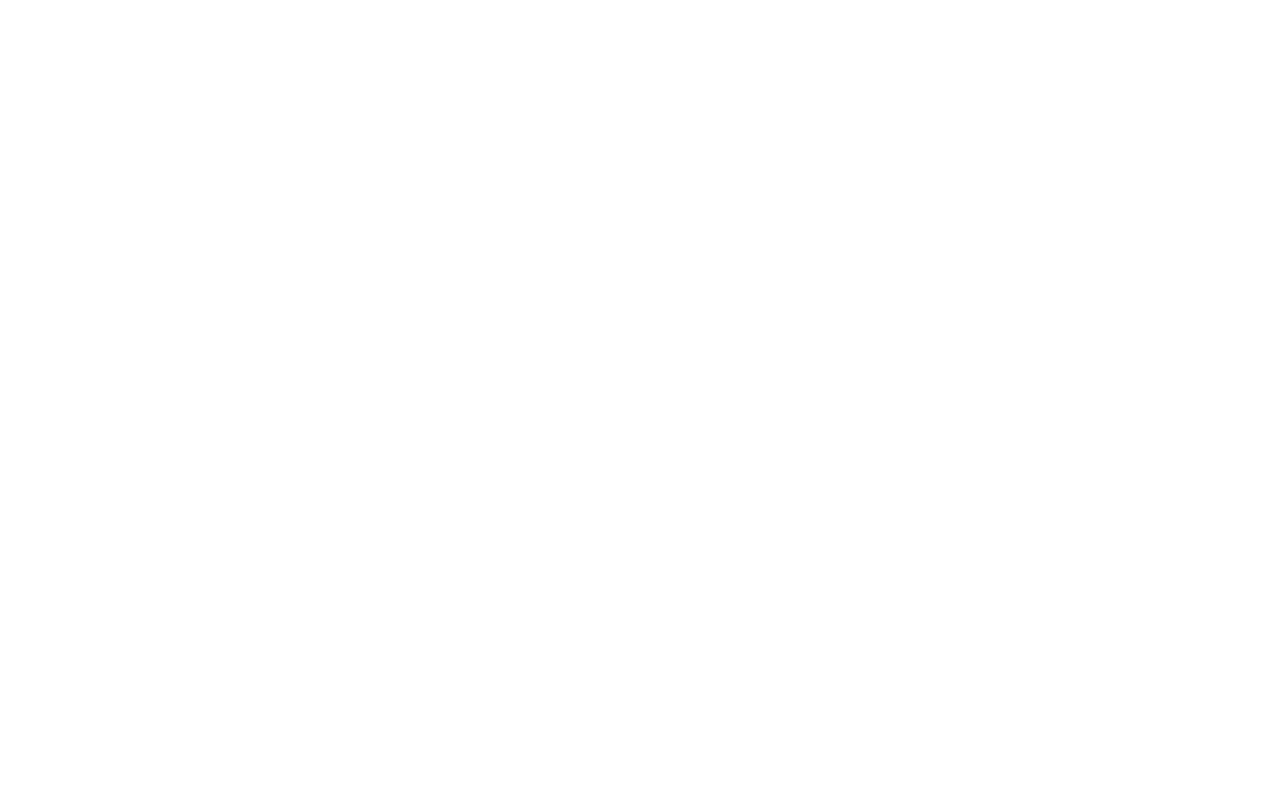
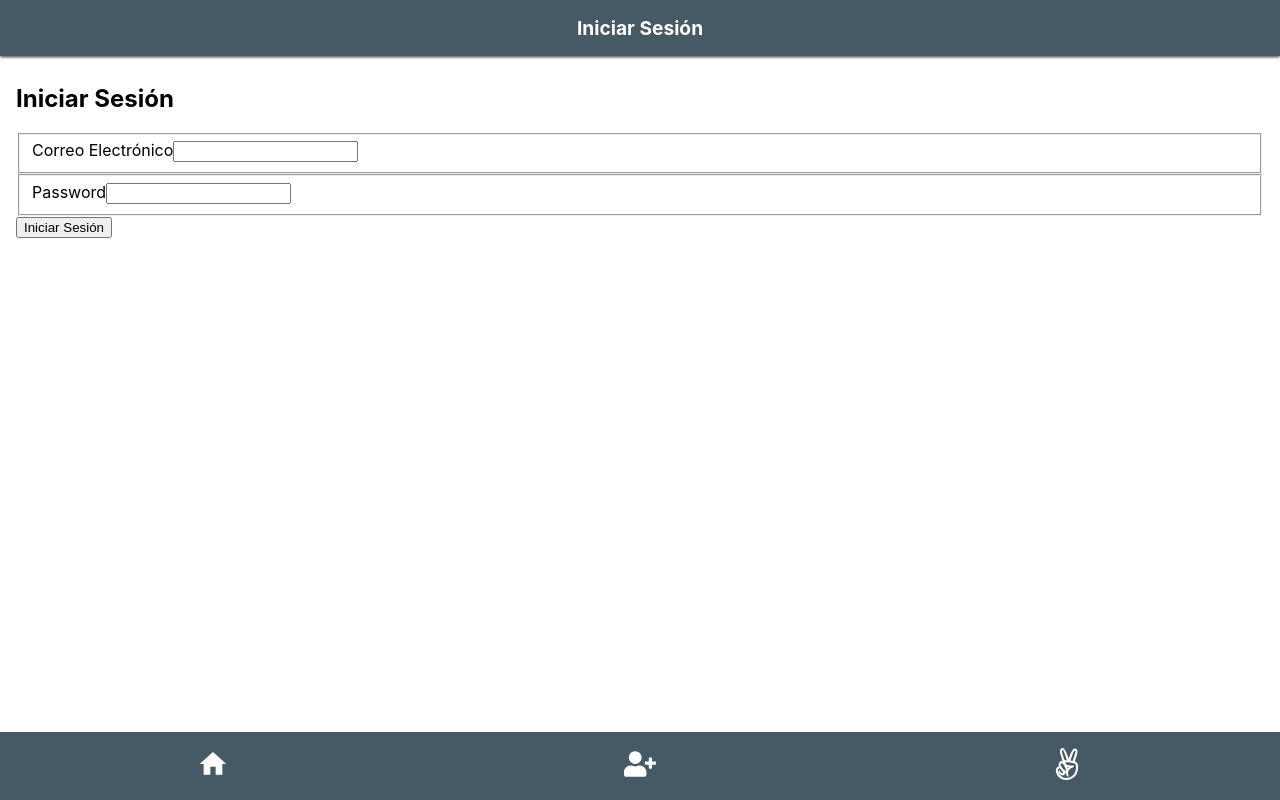
Before and after one commit to obetancourthunicah/patronato, a React (Create React App) app in the folder frntpatronato/: page /login in a window 1280 px wide. Built offline with nearby package versions, Linux system fonts and the light colour scheme.

Commit message:
Agregando Rutas Privadas y Publicas, Enlazando Login

```diff
--- a/frntpatronato/src/App.js
+++ b/frntpatronato/src/App.js
@@ -1,11 +1,16 @@
 import React , {Component} from 'react';
-import {Route, Switch, BrowserRouter as Router} from 'react-router-dom';
+import {Switch, BrowserRouter as Router} from 'react-router-dom';
+import PRoute from './utilities/privateroutes';
+import NRoute from './utilities/normalroutes';
 
 import {setJWT, getLocalStorage, setLocalStorage} from './utilities/axios';
 
 import './App.css';
 
+
+
 import Home from './components/Content/Home';
+import Login from './components/Content/LogIn';
 import SignIn from './components/Content/SignIn';
 import Votes from './components/Content/Votes';
 
@@ -22,14 +27,45 @@
       setJWT(this.state.jwt);
       this.state.isLogged = true;
     }
+    this.setLogginData = this.setLogginData.bind(this);
+    this.setLoggoutData = this.setLoggoutData.bind(this);
+  }
+  setLogginData(user, jwt){
+    this.setState({
+      ...this.state,
+      user:user,
+      jwt:jwt,
+      isLogged:true,
+      },
+      () => {
+        setLocalStorage('jwt', jwt);
+        setLocalStorage('user', user);
+        setJWT(jwt);}
+    );
+  }
+  setLoggoutData(){
+    this.setState(
+      {
+        ...this.state,
+        user:"",
+        jwt:""
+      },
+      ()=>{setJWT('')}
+    )
   }
   render() {
+    const auth = {
+      isLogged : this.state.isLogged,
+      login: this.setLogginData,
+      logout: this.setLoggoutData,
+    }
     return (
       <Router>
         <Switch>
-            <Route path="/" component={Home} exact />
-            <Route path="/votes" component={Votes} exact />
-            <Route path="/signin" component={SignIn} exact />
+          <NRoute path="/" component={Home} exact auth={auth}/>
+          <NRoute path="/login" component={Login} exact auth={auth}/>
+          <NRoute path="/signin" component={SignIn} exact auth={auth} />
+          <PRoute path="/votes" component={Votes} exact auth={auth} />
         </Switch>
       </Router>
     );
--- /dev/null
+++ b/frntpatronato/src/components/Content/LogIn/actions.js
@@ -0,0 +1,17 @@
+import {paxios} from '../../../utilities/axios';
+
+export const login = async (email, password)=>{
+  try
+  {
+    const {data} = await paxios.post(
+      "/api/sec/login",
+      {
+        email: email,
+        pswd: password
+      }
+    );
+    return data;
+  }catch (e){
+    throw(e);
+  }
+}
--- /dev/null
+++ b/frntpatronato/src/components/Content/LogIn/index.js
@@ -0,0 +1,59 @@
+import React, { Component } from 'react';
+import Page from '../../Page';
+import {Redirect} from 'react-router-dom';
+
+import { login } from './actions';
+
+export default class extends Component {
+  constructor() {
+    super();
+    this.state = {
+      email:'',
+      password:'',
+      redirectTo:false
+    }
+
+    this.onClickButton = this.onClickButton.bind(this);
+    this.onTextChange = this.onTextChange.bind(this);
+  }
+  onTextChange(e){
+    const {name, value} = e.target;
+    this.setState({[name]:value});
+  }
+  async onClickButton(e) {
+      try{
+        let userData = await login(this.state.email, this.state.password);
+        const {jwt} = userData;
+        delete userData.jwt;
+        this.setState({ "redirectTo": true }, () => { this.props.auth.login(userData, jwt);});
+      }catch(e){
+        alert("Error al iniciar sesión.");
+      }
+  }
+  render() {
+    if(this.state.redirectTo){
+      const tourl = (this.props.location.state) ? this.props.location.state.from.pathname: '/';
+      return(
+        <Redirect to={tourl}/>
+      )
+    }
+    return (
+      <Page
+        showHeader={true}
+        showFooter={true}
+        title={"Iniciar Sesión"}
+      >
+        <h2>Iniciar Sesión</h2>
+        <fieldset>
+        <label>Correo Electrónico</label>
+        <input type="email" name="email" onChange={this.onTextChange} value={this.state.email} />
+        </fieldset>
+        <fieldset>
+          <label>Password</label>
+          <input type="password" name="password" onChange={this.onTextChange} value={this.state.password} />
+        </fieldset>
+        <button onClick={this.onClickButton}>Iniciar Sesión</button>
+      </Page>
+    )
+  }
+}
--- /dev/null
+++ b/frntpatronato/src/utilities/normalroutes.js
@@ -0,0 +1,18 @@
+import React from 'react';
+import { Route, Redirect } from 'react-router-dom';
+
+export default (props) => {
+  const { component: MyCustomComponent, auth, ...rest } = props;
+  return (
+    <Route
+      {...rest}
+      component={
+        (props) => {
+          return (
+                <MyCustomComponent {...props} auth={auth} />
+          )
+        }
+      }
+    />
+  )
+}
--- /dev/null
+++ b/frntpatronato/src/utilities/privateroutes.js
@@ -0,0 +1,18 @@
+import React from 'react';
+import {Route, Redirect} from 'react-router-dom';
+
+export default (props)=>{
+  const { component: MyCustomComponent, auth, ...rest } = props;
+  return (
+    <Route
+      {...rest}
+      component = {
+        (props) => {
+          return (
+            (auth.isLogged) ? (<MyCustomComponent {...props} auth={auth} />) : (<Redirect to={{pathname:"/login", state:{from:props.location}}} />)
+          )
+        }
+      }
+    />
+  )
+}
```
